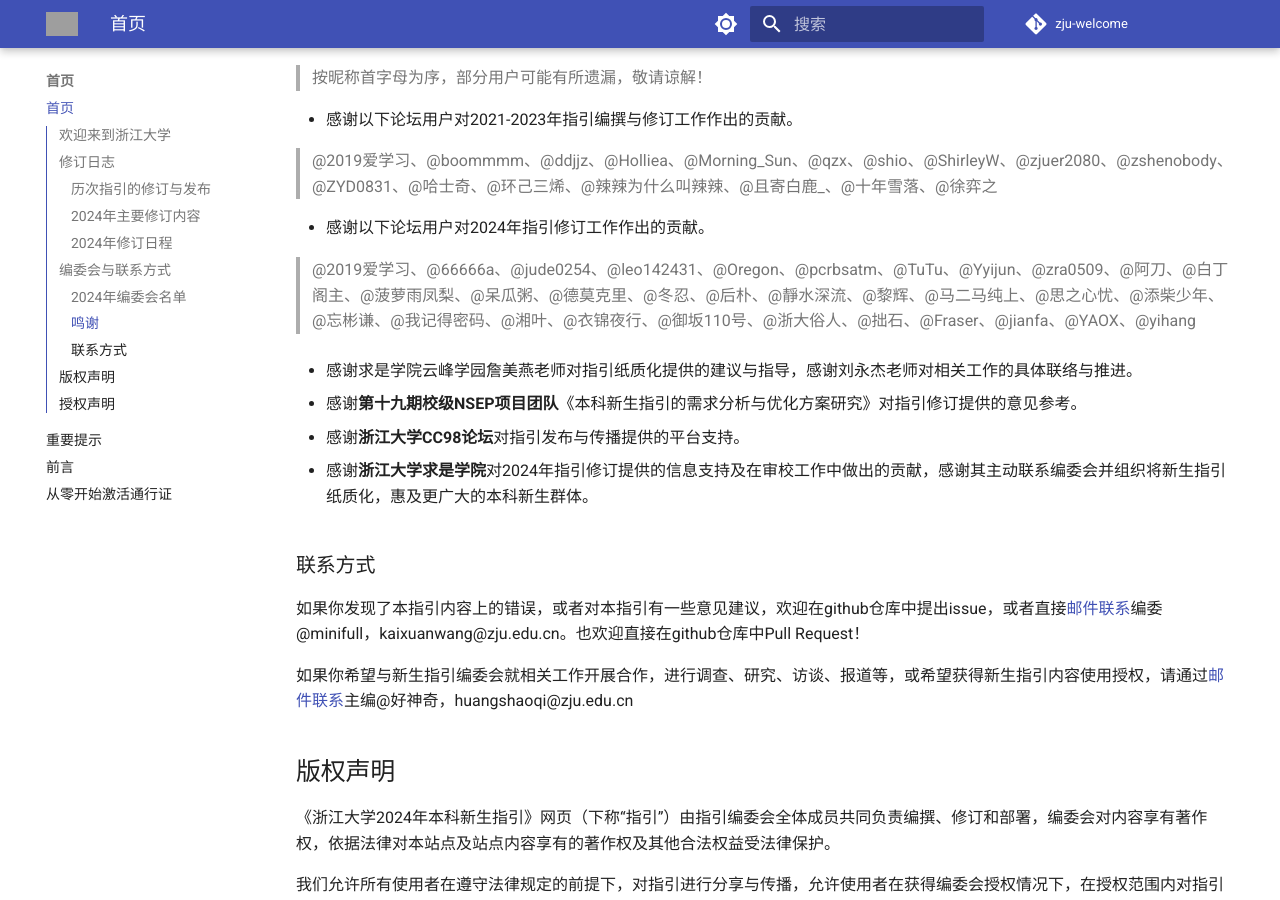
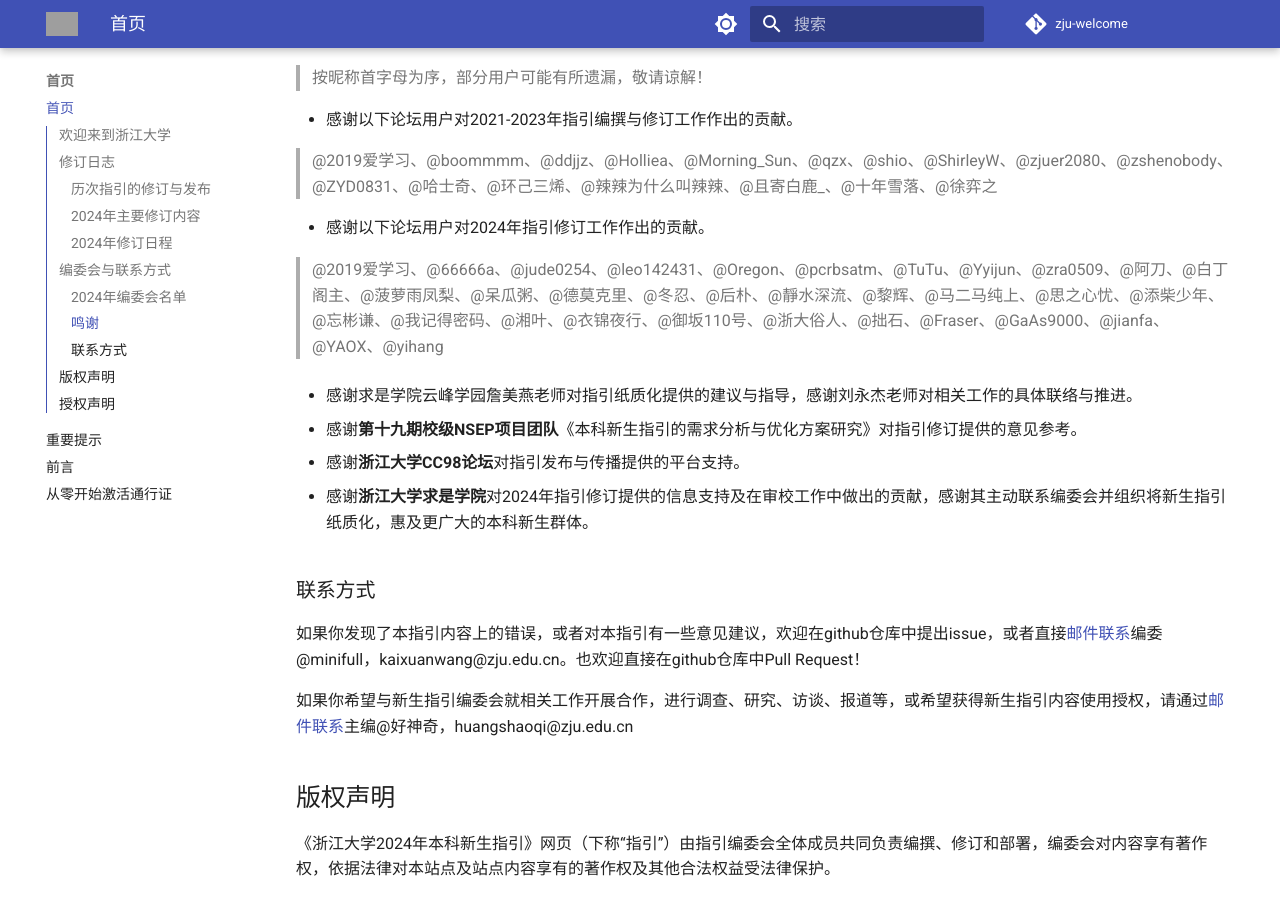
Before and after one commit to mini-full/zju-welcome, an MkDocs documentation site: the page built from docs/index.md, in a window 1280 px wide and 900 px high, scrolled down 3270 px. Built offline with MkDocs 1.6.1 and Material for MkDocs 9.7.7, drawn with Linux system fonts in a browser that asks for light colours; plug-ins that fetch from the network failed and are left out; comment, search, counter and statistics services are not loaded; grey boxes are pictures that could not be loaded.

Commit message:
update haining contributors

```diff
--- a/docs/index.md
+++ b/docs/index.md
@@ -116,7 +116,7 @@
 
 - 感谢以下论坛用户对2024年指引修订工作作出的贡献。
 
-  > @2019爱学习、@66666a、@jude0254、@leo142431、@Oregon、@pcrbsatm、@TuTu、@Yyijun、@zra0509、@阿刀、@白丁阁主、@菠萝雨凤梨、@呆瓜粥、@德莫克里、@冬忍、@后朴、@靜水深流、@黎辉、@马二马纯上、@思之心忧、@添柴少年、@忘彬谦、@我记得密码、@湘叶、@衣锦夜行、@御坂110号、@浙大俗人、@拙石、@Fraser、@jianfa、@YAOX、@yihang
+  > @2019爱学习、@66666a、@jude0254、@leo142431、@Oregon、@pcrbsatm、@TuTu、@Yyijun、@zra0509、@阿刀、@白丁阁主、@菠萝雨凤梨、@呆瓜粥、@德莫克里、@冬忍、@后朴、@靜水深流、@黎辉、@马二马纯上、@思之心忧、@添柴少年、@忘彬谦、@我记得密码、@湘叶、@衣锦夜行、@御坂110号、@浙大俗人、@拙石、@Fraser、@GaAs9000、@jianfa、@YAOX、@yihang
 
 - 感谢求是学院云峰学园詹美燕老师对指引纸质化提供的建议与指导，感谢刘永杰老师对相关工作的具体联络与推进。
 
```
